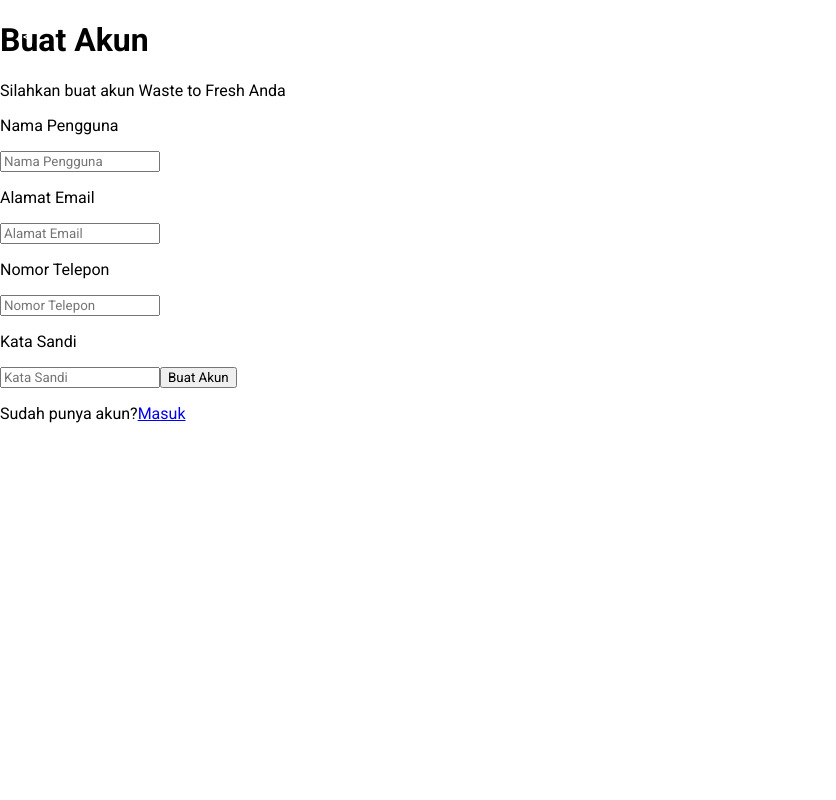
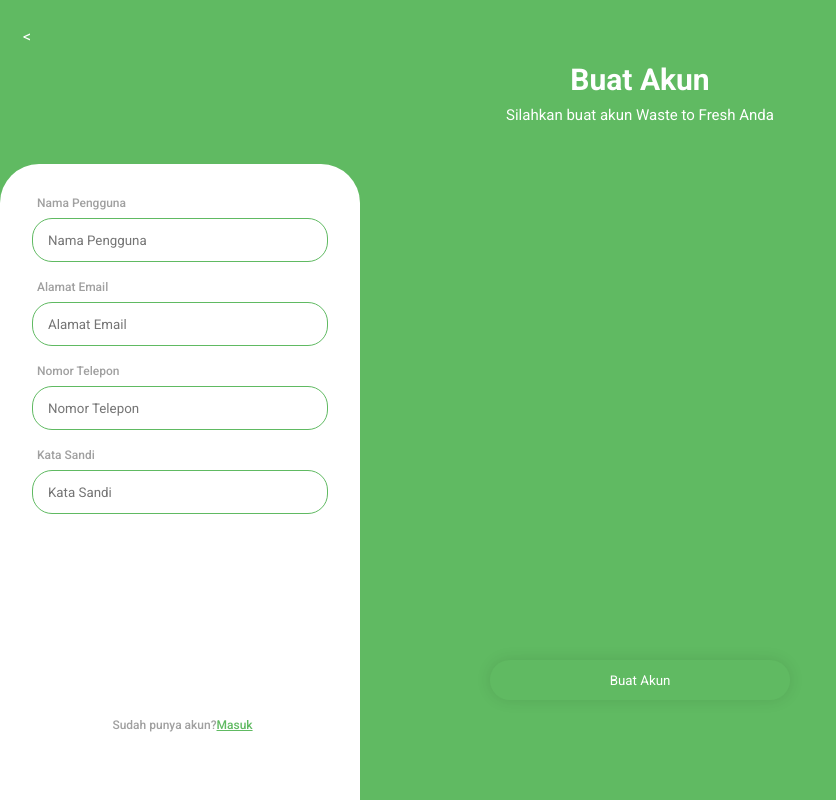
Before and after one commit to MKeyshaAlYassar/INF206-2021-7-Aplikasi-Waste-to-Fresh, a React (Create React App) app: page /buat-akun-user in a window 1280 px wide. Shown: the whole page, without its empty margins (0-836 px from the left). Built offline with nearby package versions, Linux system fonts and the light colour scheme; no server answers.

Commit message:
Tampilan Buat Akun User
- Membuat tampilan untuk pembuatan akun user.
- Link kembali ke halaman login user.
- Memperbaiki file buat akun user

```diff
--- a/src/pages/buat-akun-user/BuatAkunUser.css
+++ b/src/pages/buat-akun-user/BuatAkunUser.css
@@ -0,0 +1,115 @@
+.buat-akun-user-container {
+  width: 100vw;
+  height: 100vh;
+
+  background-color: #60ba62;
+}
+
+.header-buat-akun-user {
+  display: flex;
+  flex-direction: column;
+  font-size: 15px;
+
+  align-items: center;
+}
+
+.judul-buat-akun-user {
+  color: rgb(255, 255, 255);
+
+  margin: 0px;
+
+  margin-top: 62px;
+}
+
+.subjudul-buat-akun-user {
+  color: white;
+
+  margin: 9px;
+  font-size: 15px;
+}
+
+.form-buat-akun-user {
+  position: absolute;
+  bottom: 0px;
+  top: 164px;
+
+  background-color: white;
+
+  padding-top: 32px;
+  padding-left: 32px;
+  padding-right: 32px;
+
+  width: 296px;
+
+  border-top-right-radius: 39px;
+  border-top-left-radius: 39px;
+
+  display: flex;
+  flex-direction: column;
+}
+
+.form-buat-akun-user > p {
+  margin: 0;
+
+  font-size: 12px;
+  font-weight: 500;
+
+  color: #a0a0a0;
+
+  margin-left: 5px;
+  margin-bottom: 8px;
+}
+
+.input-form-buat-akun-user {
+  padding-left: 15px;
+  padding-right: 15px;
+  height: 40px;
+
+  border-radius: 20px;
+  border-width: 1px;
+  border-style: solid;
+
+  border-color: #60ba62;
+
+  margin-bottom: 18px;
+}
+
+.input-buat-akun-user:focus {
+  outline: none;
+
+  border-width: 2px;
+  border-color: #ff9800;
+}
+
+.tombol-buat-akun-user {
+  position: fixed;
+
+  bottom: 100px;
+  left: 50%;
+  transform: translate(-50%, 0%);
+
+  width: 300px;
+
+  height: 40px;
+
+  border-radius: 80px;
+
+  color: white;
+  background-color: #60ba62;
+  border: none;
+
+  box-shadow: 0px 0px 15px rgba(0, 0, 0, 0.1);
+
+  z-index: 9999;
+}
+
+.sudah-punya-akun-user-link {
+  font-size: 15px;
+  align-self: center;
+  position: fixed;
+  bottom: 60px;
+}
+
+.link-masuk-user {
+  color: #60ba62;
+}
--- a/src/pages/buat-akun-user/BuatAkunUser.js
+++ b/src/pages/buat-akun-user/BuatAkunUser.js
@@ -119,8 +119,8 @@
 
         <button className="tombol-buat-akun-user">Buat Akun</button>
 
-        <p className="sudanh-punya-akun-user-link">
-          Sudah punya akun?<Link to="/">Masuk</Link>
+        <p className="sudah-punya-akun-user-link">
+          Sudah punya akun?<Link to="/login-user" className="link-masuk-user">Masuk</Link>
         </p>
       </form>
     </div>
```
